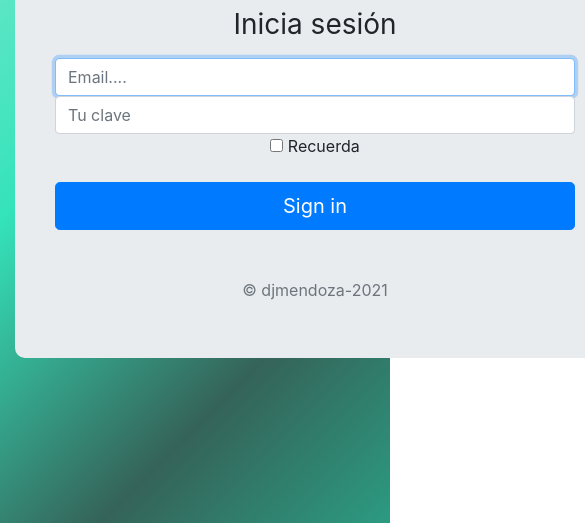
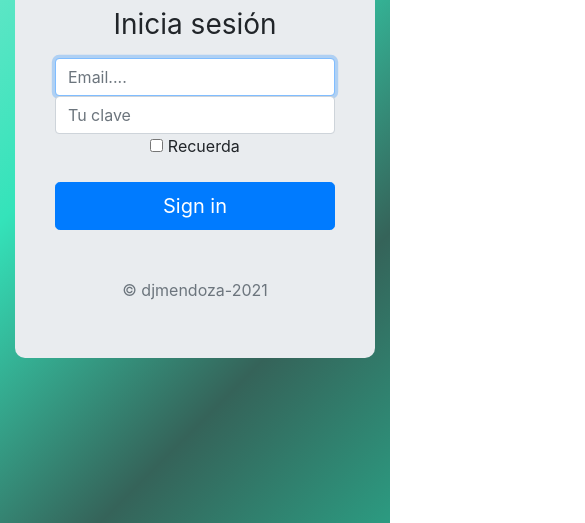
Before and after one commit to djmendoza39/proyectoTienda, a plain HTML site: page page/login.html in a window 390 px wide. Shown: the part 321-844 px from the top of the page, 585 px wide, since content can reach past the window. Drawn offline with nearby package versions, Linux system fonts and the light colour scheme.

Commit message:
login responsive

```diff
--- a/css/login.css
+++ b/css/login.css
@@ -36,3 +36,14 @@ form{
 
 
 }
+
+/* mediaquerys */
+
+@media(max-width: 630px){
+
+    form{
+        width: 100%;
+
+    }
+
+}
```
